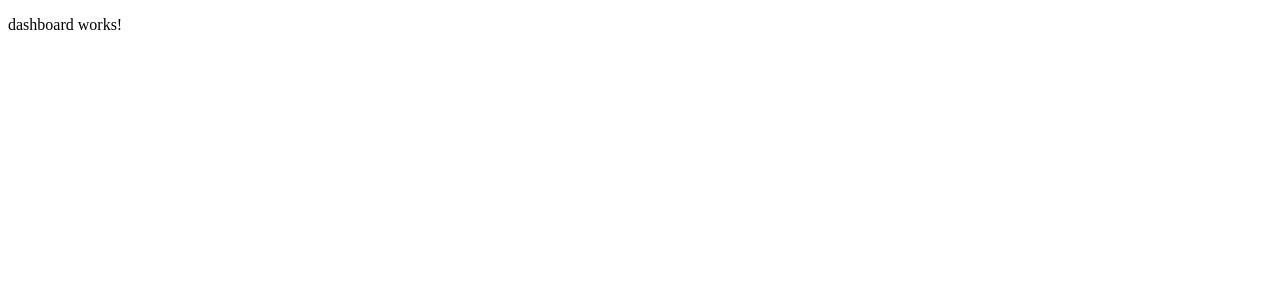
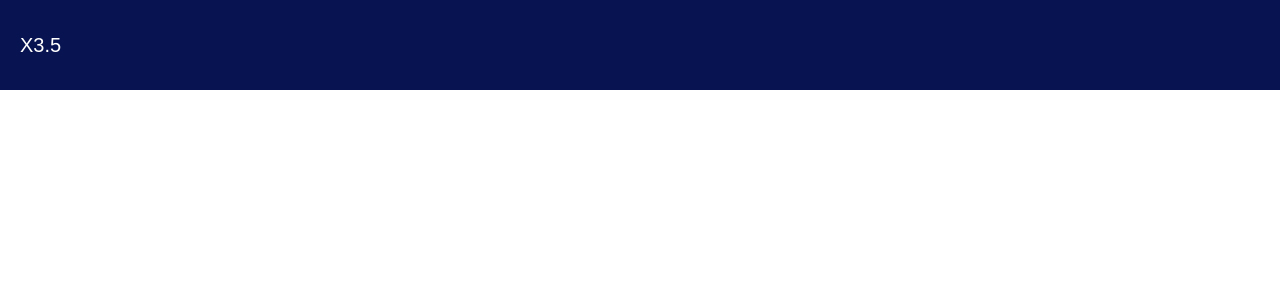
Before and after one commit to danday74/testing-123, an Angular app: page /dashboard in a window 1280 px wide. Shown: the top 300 px of the page. Built offline with nearby package versions, Linux system fonts and the light colour scheme.

Commit message:
Add icon

```diff
--- a/angular.json
+++ b/angular.json
@@ -30,7 +30,8 @@
               "src/assets"
             ],
             "styles": [
-              "src/styles.scss"
+              "src/styles.scss",
+              "./node_modules/material-icons/iconfont/material-icons.css"
             ],
             "scripts": []
           },
--- a/package.json
+++ b/package.json
@@ -18,6 +18,7 @@
     "@angular/platform-browser": "^17.3.0",
     "@angular/platform-browser-dynamic": "^17.3.0",
     "@angular/router": "^17.3.0",
+    "material-icons": "^1.13.12",
     "rxjs": "~7.8.0",
     "tslib": "^2.3.0",
     "zone.js": "~0.14.3"
--- a/src/app/routes/dashboard/components/dashboard/dashboard.component.html
+++ b/src/app/routes/dashboard/components/dashboard/dashboard.component.html
@@ -1 +1,2 @@
+<app-navbar></app-navbar>
 <p>dashboard works!</p>
--- a/src/app/routes/dashboard/components/dashboard/dashboard.component.ts
+++ b/src/app/routes/dashboard/components/dashboard/dashboard.component.ts
@@ -1,9 +1,10 @@
 import { Component } from '@angular/core';
+import { NavbarComponent } from '../navbar/navbar.component';
 
 @Component({
   selector: 'app-dashboard',
   standalone: true,
-  imports: [],
+  imports: [NavbarComponent],
   templateUrl: './dashboard.component.html',
   styleUrl: './dashboard.component.scss'
 })
--- /dev/null
+++ b/src/app/routes/dashboard/components/navbar/navbar.component.html
@@ -0,0 +1,3 @@
+<div class="navbar">
+    <span class="navtext">X3.5</span>
+</div>
--- /dev/null
+++ b/src/app/routes/dashboard/components/navbar/navbar.component.scss
@@ -0,0 +1,18 @@
+.navbar {
+    position: fixed;
+    top: 0;
+    left: 0;
+    width: 100%;
+    background-color: #081351;
+    height: 50px;
+    color: white;
+    display: flex;
+    align-items: center;
+    padding: 20px;
+    // opacity: 0.5;
+}
+
+.navtext {
+    font-size: 20px;
+    font-family: sans-serif;
+}
--- a/src/index.html
+++ b/src/index.html
@@ -6,12 +6,6 @@
   <base href="/">
   <meta name="viewport" content="width=device-width, initial-scale=1">
   <link rel="icon" type="image/x-icon" href="favicon.ico">
-  <link rel="stylesheet"
-        href="
-https://fonts.googleapis.com/css2?family=Material+Symbols+Outlined:opsz,wght,FILL,GRAD@20..48,100..700,0..1,-50..200"/>
-<link rel="stylesheet"
-        href="
-https://fonts.googleapis.com/css2?family=Material+Symbols+Rounded:opsz,wght,FILL,GRAD@20..48,100..700,0..1,-50..200"/>
 </head>
 <body>
   <app-root></app-root>
```
Also changed, not shown: src/app/routes/dashboard/components/navbar/navbar.component.ts (added, +12 -0 lines), 2 other files (tests, documents, lock files or other folders).
